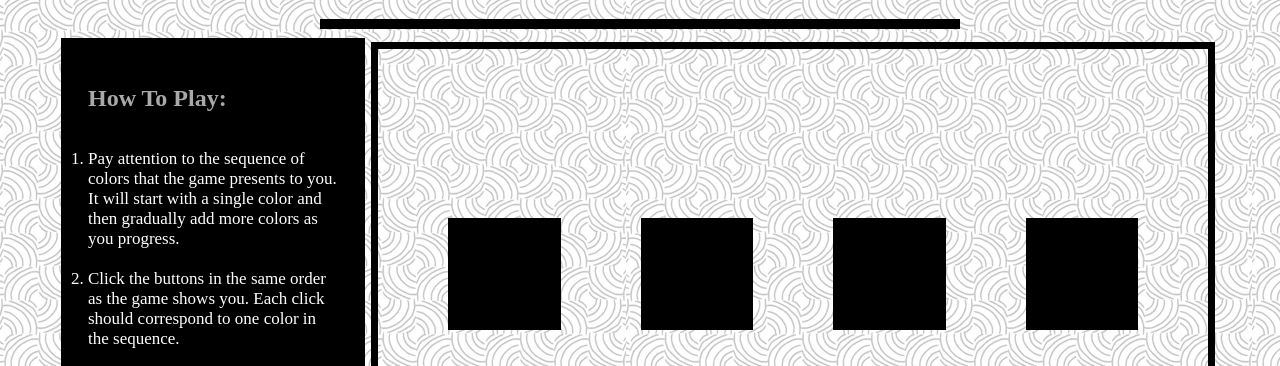
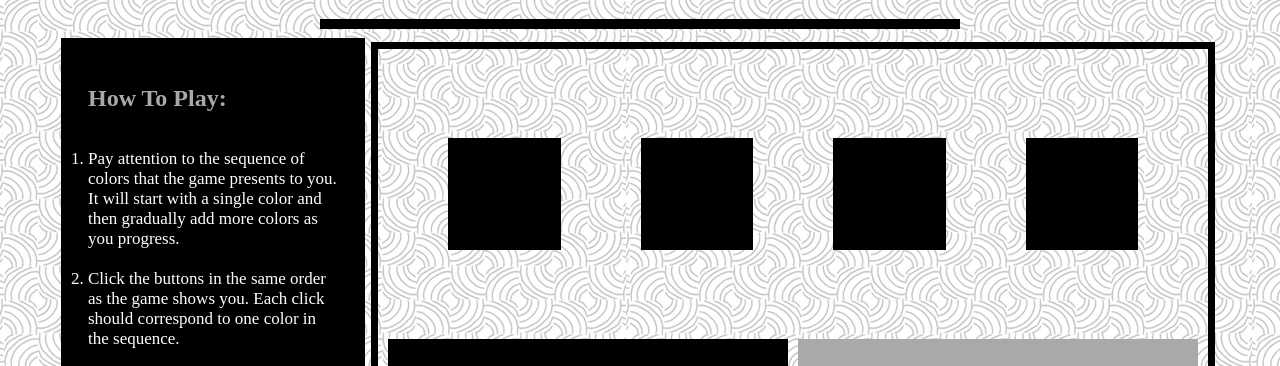
Before and after one commit to liethdallal/Project-1-Simon-Game, a plain HTML site: page index.html in a window 1280 px wide. Shown: the part 64-430 px from the top of the page. Drawn offline with Linux system fonts and the light colour scheme.

Commit message:
Final adjustments

```diff
--- a/style.css
+++ b/style.css
@@ -1,7 +1,3 @@
-html {
-    height: 100%;
-    width: 100%;
-}
 body {
     background-image: url('./img/backgroundPhoto.avif');
     margin: 0;
@@ -43,7 +39,7 @@ ol {
     height:fit-content
 }
 #tiles {
-    margin: 150px auto;
+    margin: 70px auto;
     display: flex;
     justify-content: center;
     align-items: center;
@@ -132,7 +128,7 @@ ol {
     padding-left: 0;
 }
 
-@media (max-width: 1070px) {
+@media (max-width: 1085px) {
     h1 {
         font-size: 20px;
     }
```
